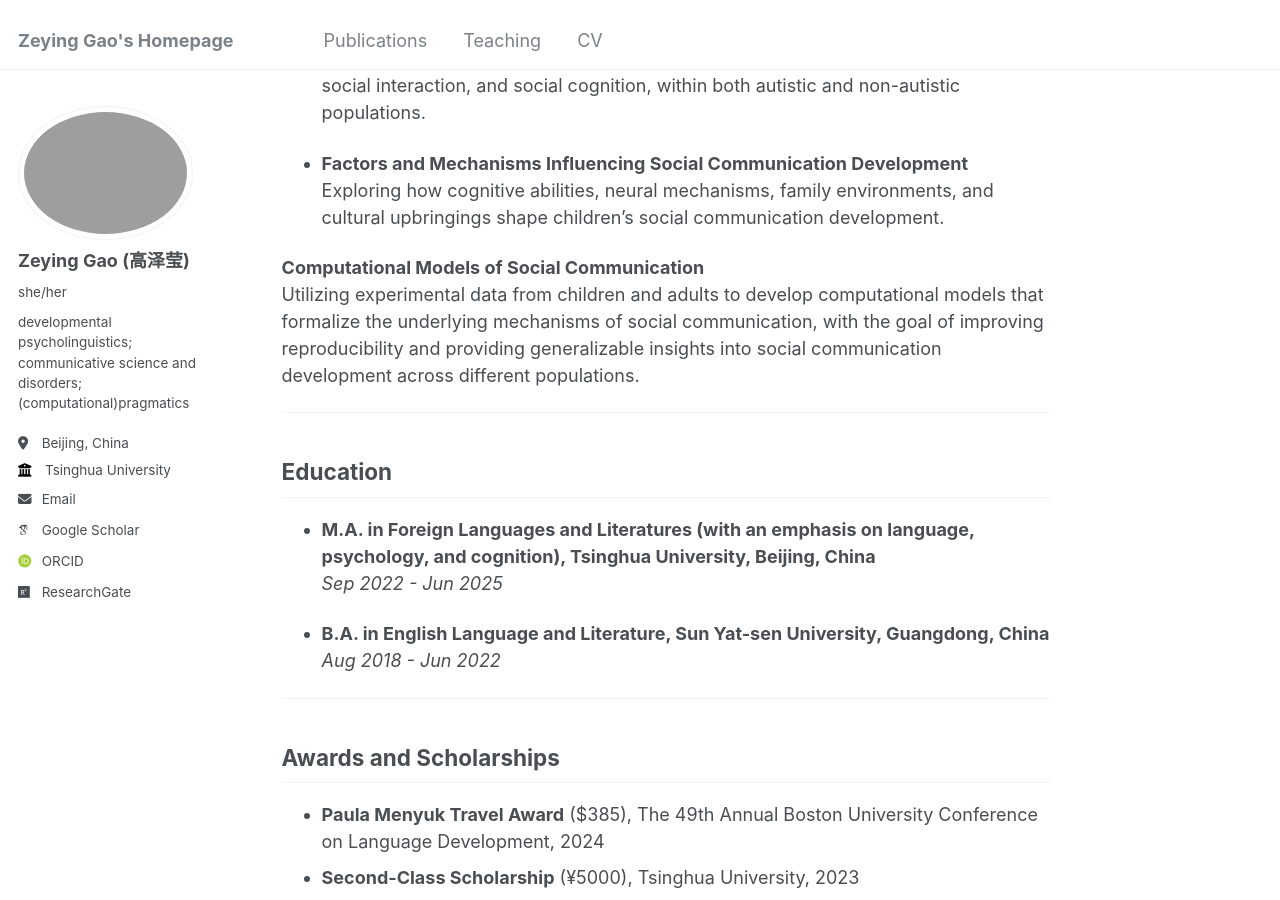
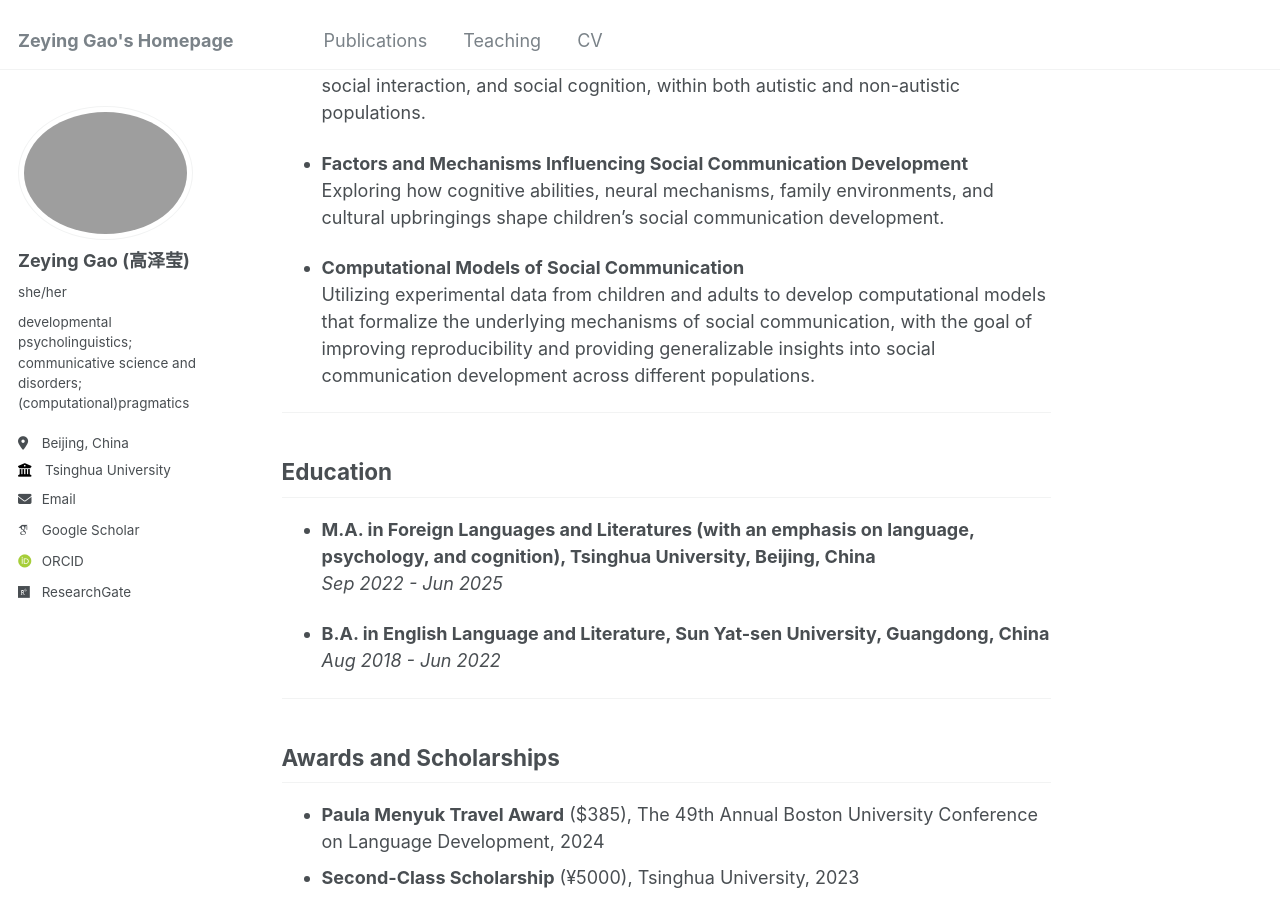
Before and after one commit to ZeyingGAO/zeyinggao.github.io, a Jekyll site: the page built from _pages/about.md, in a window 1280 px wide and 900 px high, scrolled down 974 px. Built offline with Jekyll 4.4.1, drawn with Linux system fonts in a browser that asks for light colours; some web fonts are replaced.

```diff
--- a/_pages/about.md
+++ b/_pages/about.md
@@ -27,7 +27,7 @@ Through my academic and professional experiences, I strive to contribute to a de
 - **Factors and Mechanisms Influencing Social Communication Development**
   Exploring how cognitive abilities, neural mechanisms, family environments, and cultural upbringings shape children’s social communication development.
 
-**Computational Models of Social Communication**
+- **Computational Models of Social Communication**
   Utilizing experimental data from children and adults to develop computational models that formalize the underlying mechanisms of social communication, with the goal of improving reproducibility and providing generalizable insights into social communication development across different populations.
 
 ---
```
